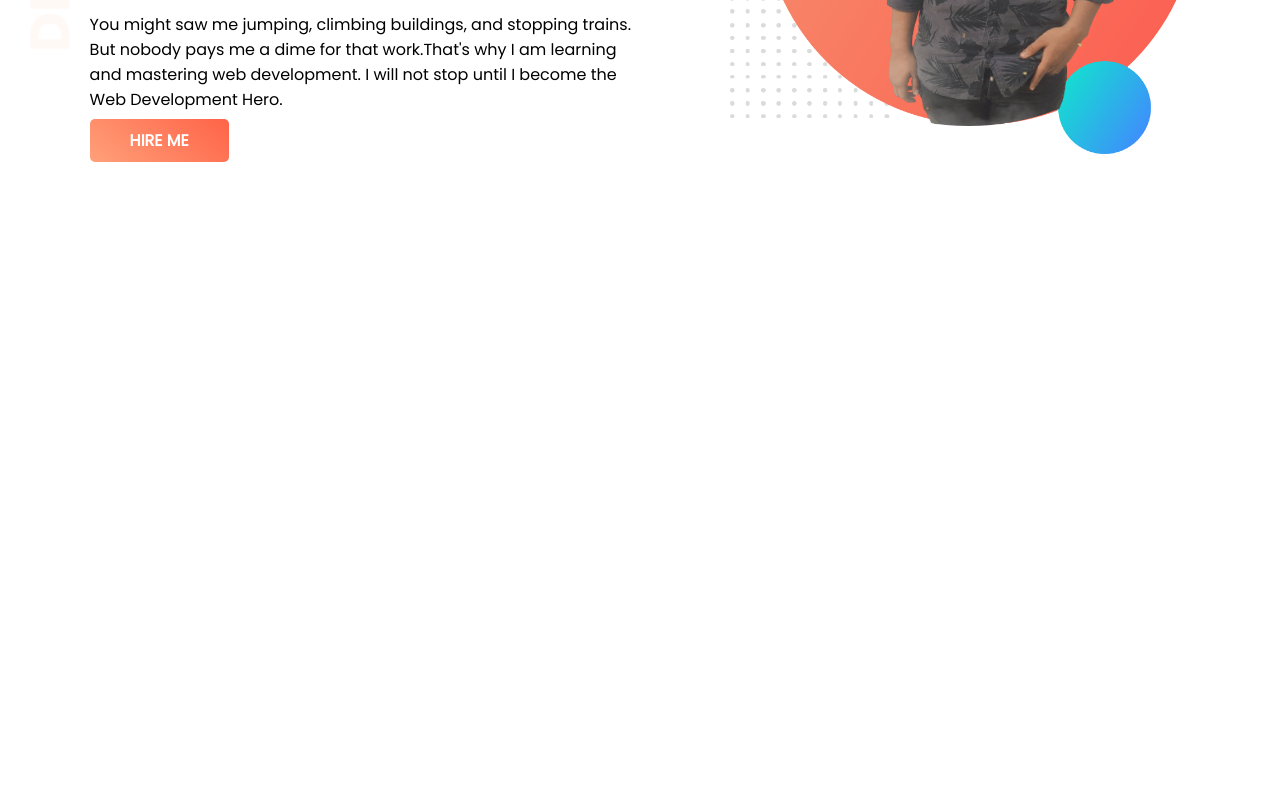
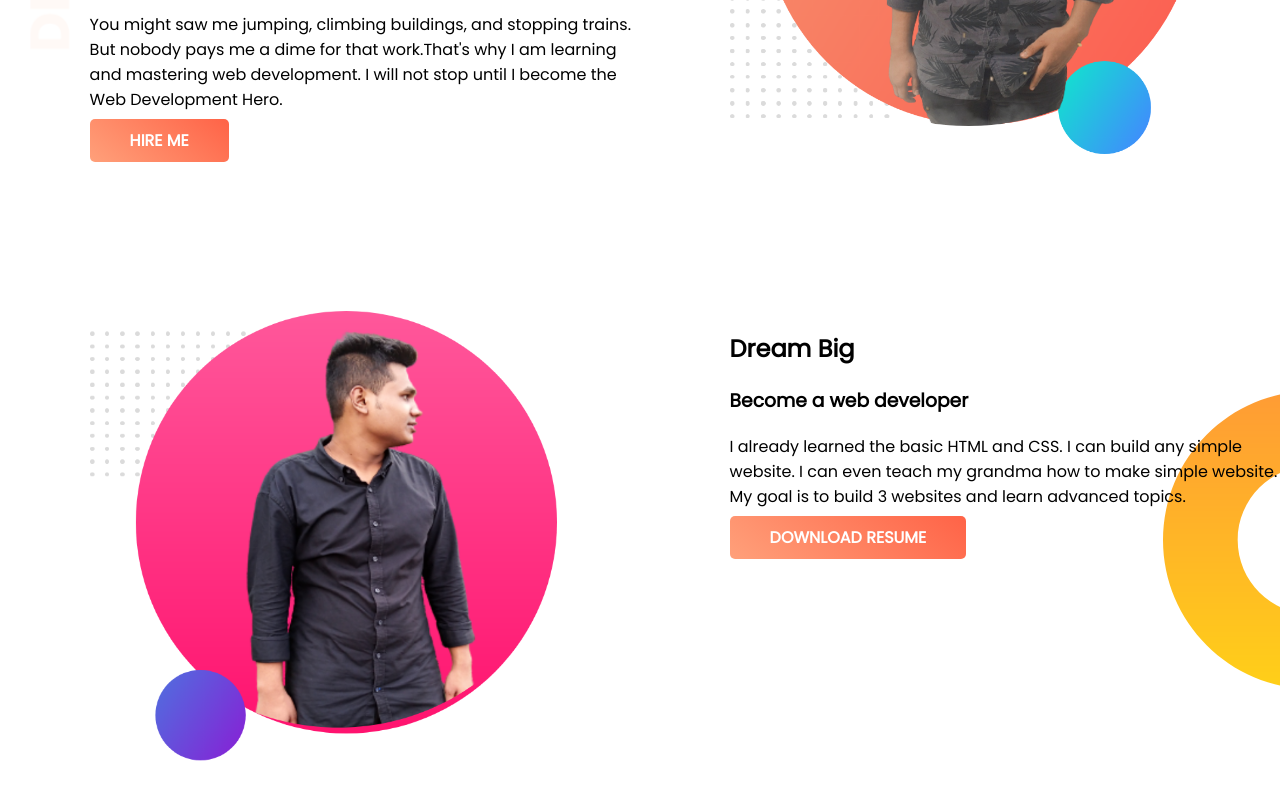
Before and after one commit to ShihabHappy/practice-portfolio, a plain HTML site: page index.html in a window 1280 px wide. Shown: the part 310-1110 px from the top of the page. Before the commit the page ends 800 px from the top, so only its background shows below. Drawn offline with Linux system fonts and the light colour scheme.

Commit message:
dream add

```diff
--- a/index.html
+++ b/index.html
@@ -24,5 +24,17 @@
             <img src="image/my-bg.png" alt="">
         </div>
 </section>
+<section class="dream-big">
+    <div class="half-width">
+        <img src="image/my-bg2.png" alt="">
+    </div>
+    <div class="half-width">
+        <h2>Dream Big</h2>
+        <h3>Become a web developer</h3>
+        <p>I already learned the basic HTML and CSS. I can build any simple website. I can even teach my grandma how to make simple
+        website. My goal is to build 3 websites and learn advanced topics.</p>
+        <a class="hire-button"target="_blank"href="https://www.facebook.com/khairuzaman.shihab/">DOWNLOAD RESUME</a>
+    </div>
+</section>
 </body>
 </html>
--- a/style.css
+++ b/style.css
@@ -10,6 +10,7 @@ h1{
 }
 section{
     display: flex;
+    margin-bottom: 150px;
 }
 .half-width{
     width: 50%;
@@ -18,6 +19,7 @@ section{
 .half-width img{
     width: 85%;
 }
+
 .hire-button{
     text-decoration: none;
     background: linear-gradient( 40deg,lightsalmon,tomato);
@@ -30,3 +32,8 @@ section{
     background-image: url(Show-Off/top-banner.png);
     background-repeat: no-repeat;
 }
+.dream-big{
+    background-image: url(Show-Off/dream-bg.png);
+    background-repeat: no-repeat;
+    background-position: right;
+}
```
